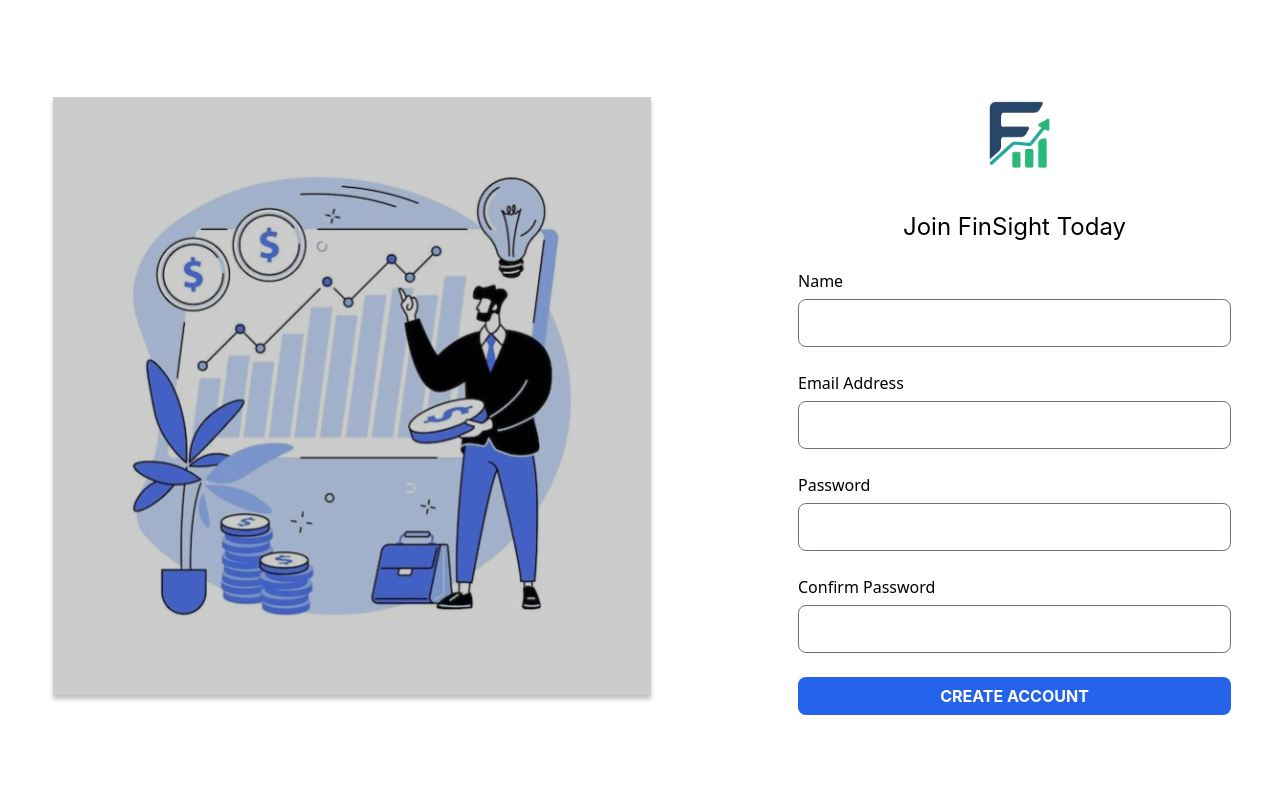
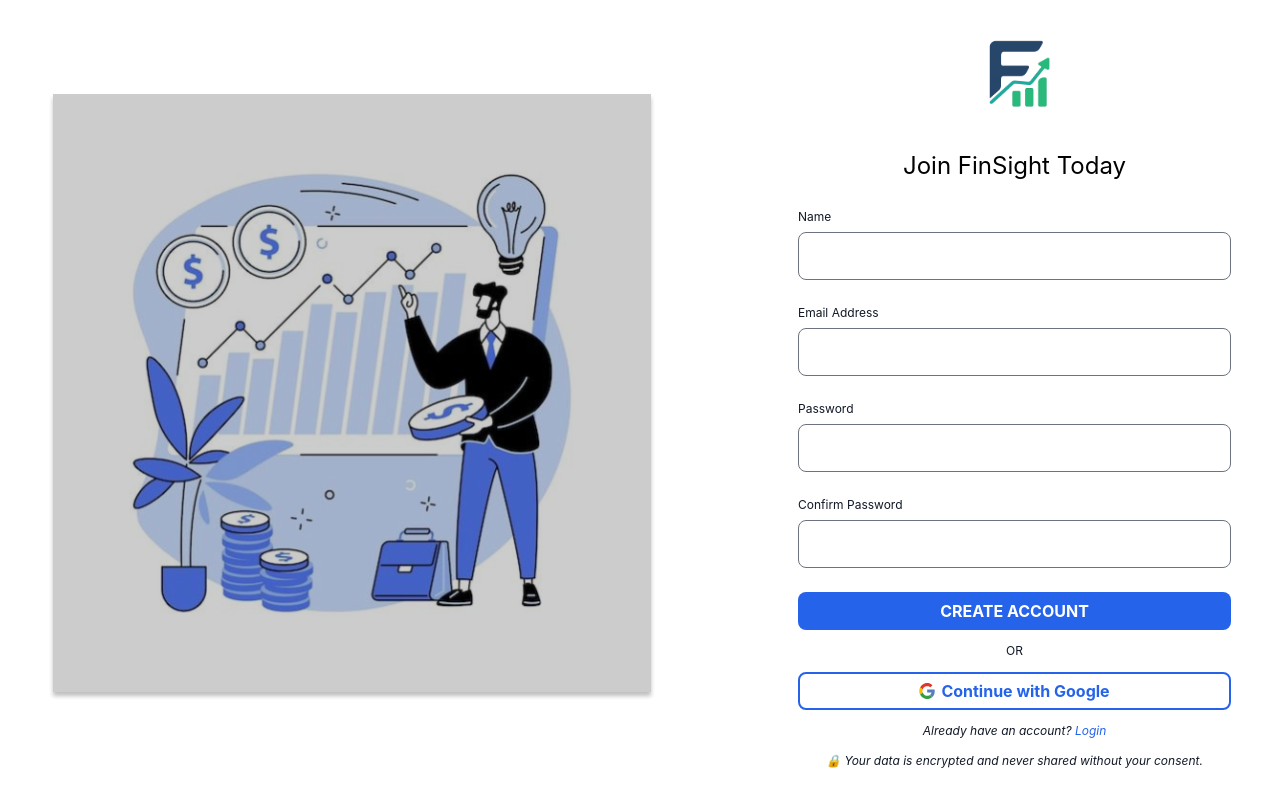
Before and after one commit to ajmal-m/expense-tracker-front-end, a React (Vite) app: page /login in a window 1280 px wide. Built offline with nearby package versions, Linux system fonts and the light colour scheme.

Commit message:
Login page completed

```diff
--- a/src/layouts/auth-layout.tsx
+++ b/src/layouts/auth-layout.tsx
@@ -4,7 +4,7 @@ import loginImage from '../assets/loginImage.svg';
 const AuthLayout = memo( ({ children }: { children : ReactNode}) => {
     return(
         <>
-        <div className="w-full h-screen flex items-center justify-center gap-[143px]">
+        <div className="w-full flex items-center justify-center gap-[143px]">
             <img src={loginImage} alt="login-image" className="w-[606px] h-[606px] hidden xl:block"/>
             {children}
         </div>
--- a/src/pages/login-page.tsx
+++ b/src/pages/login-page.tsx
@@ -1,6 +1,7 @@
 import { memo } from "react";
 import AuthLayout from "../layouts/auth-layout";
 import LogoImage from '../assets/LogoSmall.svg';
+import GoogleIcon from '../assets/google_icon.svg';
 
 const LoginPage = memo(() => {
     return(
@@ -11,7 +12,7 @@ const LoginPage = memo(() => {
                 <h2 className="text-[24px] font-inter text-[#000000] font-[400] mt-[24px]">Join FinSight Today</h2>
                 <form>
                     <div className="flex flex-col gap-[6px] mt-[24px]">
-                        <label htmlFor="">Name</label>
+                        <label htmlFor="" className="text-[12px] text-[#111827] font-inter font-[400]">Name</label>
                         <input
                             type="text"
                             className="w-[433px] h-[48px] border border-[#6B7280] rounded-[8px]
@@ -19,7 +20,7 @@ const LoginPage = memo(() => {
                         />
                     </div>
                     <div className="flex flex-col gap-[6px] mt-[24px]">
-                        <label htmlFor="">Email Address</label>
+                        <label htmlFor="" className="text-[12px] text-[#111827] font-inter font-[400]">Email Address</label>
                         <input
                             type="text"
                             className="w-[433px] h-[48px] border border-[#6B7280] rounded-[8px]
@@ -27,7 +28,7 @@ const LoginPage = memo(() => {
                         />
                     </div>
                     <div className="flex flex-col gap-[6px] mt-[24px]">
-                        <label htmlFor="">Password</label>
+                        <label htmlFor="" className="text-[12px] text-[#111827] font-inter font-[400]">Password</label>
                         <input
                             type="text"
                             className="w-[433px] h-[48px] border border-[#6B7280] rounded-[8px]
@@ -35,7 +36,7 @@ const LoginPage = memo(() => {
                         />
                     </div>
                     <div className="flex flex-col gap-[6px] mt-[24px]">
-                        <label htmlFor="">Confirm Password</label>
+                        <label htmlFor="" className="text-[12px] text-[#111827] font-inter font-[400]">Confirm Password</label>
                         <input
                             type="text"
                             className="w-[433px] h-[48px] border border-[#6B7280] rounded-[8px]
@@ -53,6 +54,42 @@ const LoginPage = memo(() => {
                             CREATE ACCOUNT
                         </button>
                     </div>
+                    <div className="flex items-center justify-center mt-[12px]">
+                        <span className="text-[12px] font-[400] font-inter text-[#111827]">
+                            OR
+                        </span>
+                    </div>
+                    <div className="mt-[12px]">
+                        <button
+                            className="
+                                w-[433px] h-[38px] flex justify-center
+                                items-center gap-[6px]
+                                border-[2px] border-[#2563EB] rounded-[8px]
+                                cursor-pointer
+                            "
+                        >
+                            <img src={GoogleIcon} alt="google-icon" />
+                            <p
+                                className="
+                                    text-[16px] font-bold font-inter
+                                    text-[#2563EB] tracking-[0%]
+                                "
+                            >Continue with Google</p>
+                        </button>
+                    </div>
+                    <div className="mt-[12px]">
+                        <p
+                            className="
+                                text-[12px] text-[#111827] italic font-inter text-center
+
+                            "
+                        >
+                            Already have an account? <span className="text-[#2563EB]">Login</span>
+                        </p>
+                        <p className="mt-[12px] text-[#111827] text-[12px] italic font-inter text-center">
+                            🔒 Your data is encrypted and never shared without your consent.
+                        </p>
+                    </div>
                 </form>
             </div>
          </AuthLayout>
```
Also changed, not shown: src/assets/google_icon.svg (added).
